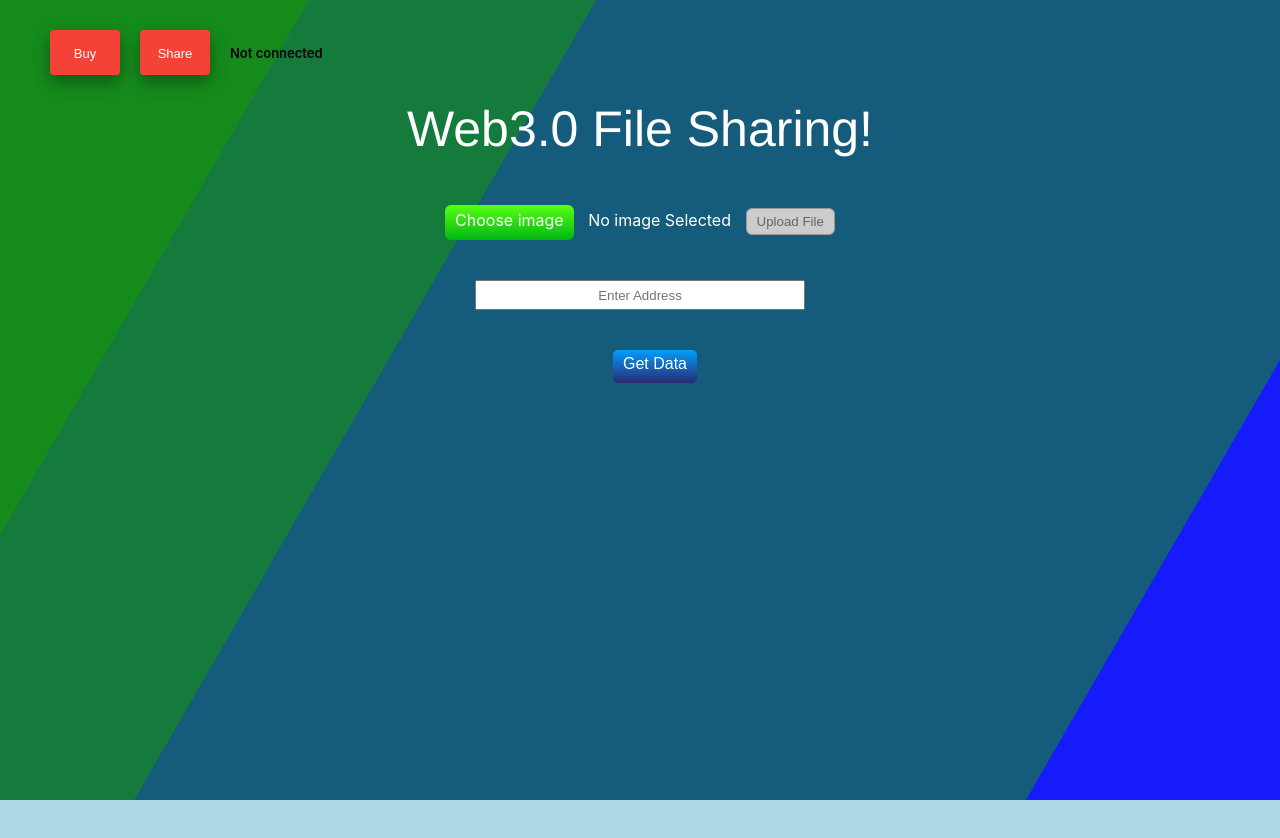
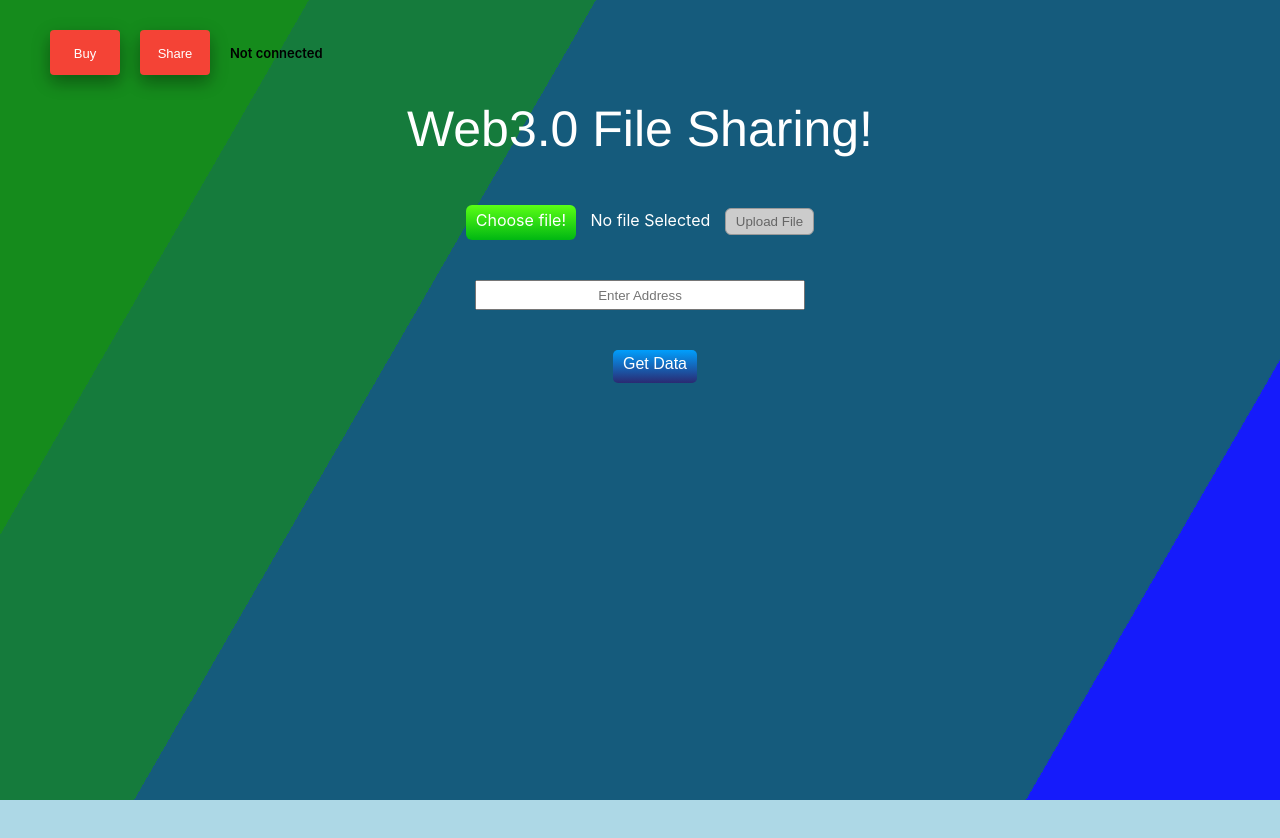
Before and after one commit to spaul1042/Client-Web3.0-File-Sharing, a React (Create React App) app: page / in a window 1280 px wide. Shown: the top 838 px of the page. Built offline with nearby package versions, Linux system fonts and the light colour scheme.

Commit message:
added user list feature

```diff
--- a/src/components/FileUpload.js
+++ b/src/components/FileUpload.js
@@ -6,7 +6,7 @@ require('dotenv').config();
 
 const FileUpload = ({ Account, Contract, Provider }) => {
   const [file, setFile] = useState(null);
-  const [fileName, setFileName] = useState("No image Selected");
+  const [fileName, setFileName] = useState("No file Selected");
   const [disableUpload, setDisableUpload] = useState(true);
 
   const handleSubmit = async (e) => {
@@ -34,8 +34,8 @@ const FileUpload = ({ Account, Contract, Provider }) => {
         console.log(resFile.data);
         const ImgHash = `https://gateway.pinata.cloud/ipfs/${resFile.data.IpfsHash}`;
         await Contract.add(Account, ImgHash);
-        alert("Image Successfully upoaded to IPFS using Pinata key");
-        setFileName("No Image Selected");
+        alert("File Successfully upoaded");
+        setFileName("No File Selected");
         setFile(null);
       } catch (err) {
         alert(err);
@@ -62,7 +62,7 @@ const FileUpload = ({ Account, Contract, Provider }) => {
     <div className="top">
       <form className="form" onSubmit={handleSubmit}>
         <label htmlFor="file-upload" className="choose">
-          Choose image
+          Choose file!
         </label>
         <input
           disabled={!Account}
--- a/src/components/Store.js
+++ b/src/components/Store.js
@@ -21,8 +21,8 @@ const Store = ({ Account, Contract, Provider }) => {
 
   useEffect(() => {
     const usersList = async () => {
-    //   const  data = await Contract.displayUsers();
-    const data = [{add: "test1", id:0, lenOfData: 1}, {add: "test2", id:1, lenOfData: 10}, {add: "test3", id:2, lenOfData: 3}]
+      const  data = await Contract.displayUsers();
+    // const data = [{add: "test1", id:0, lenOfData: 1}, {add: "test2", id:1, lenOfData: 10}, {add: "test3", id:2, lenOfData: 3}]
       setUsers(data);
     };
     Contract && usersList();
```
